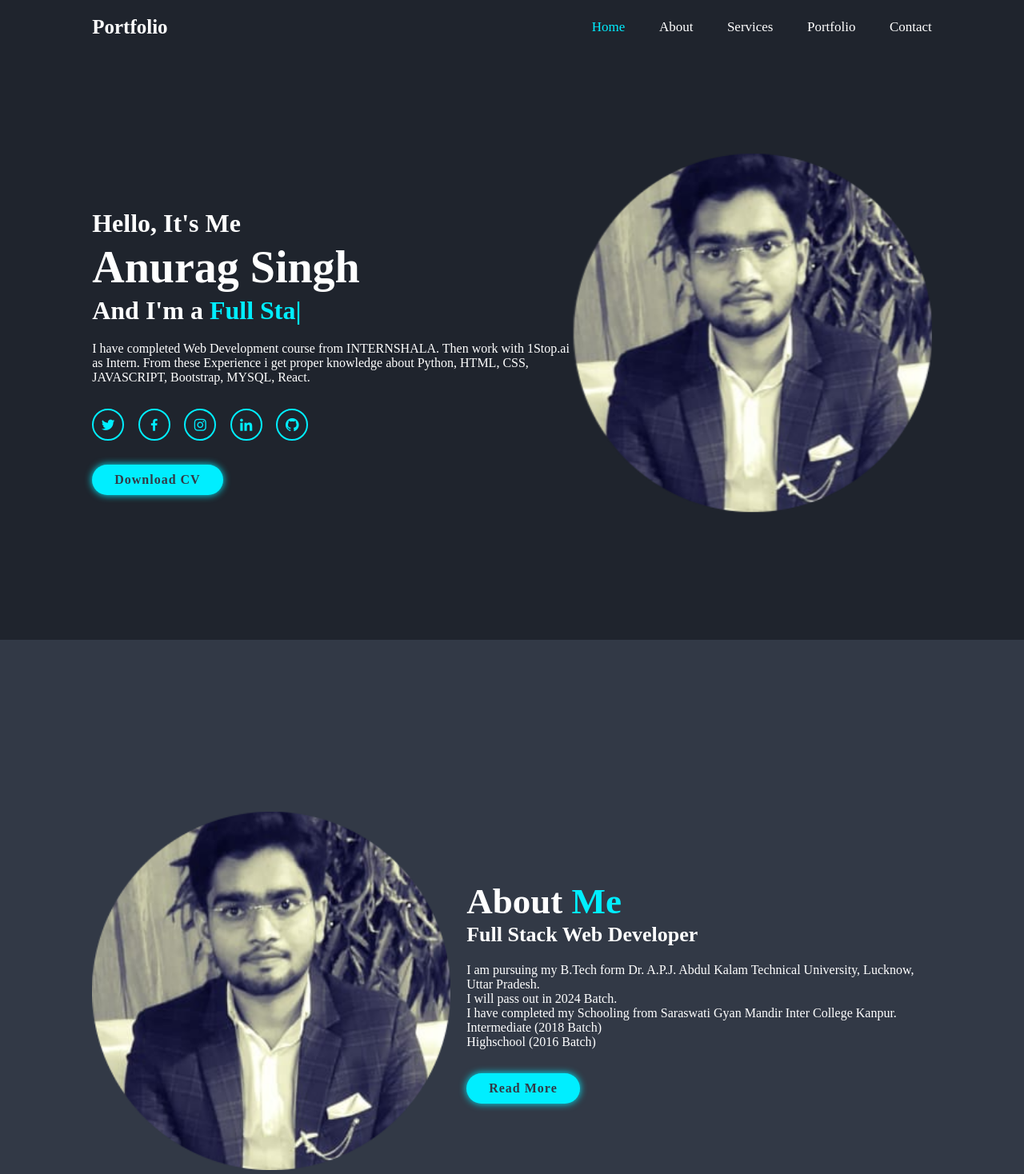
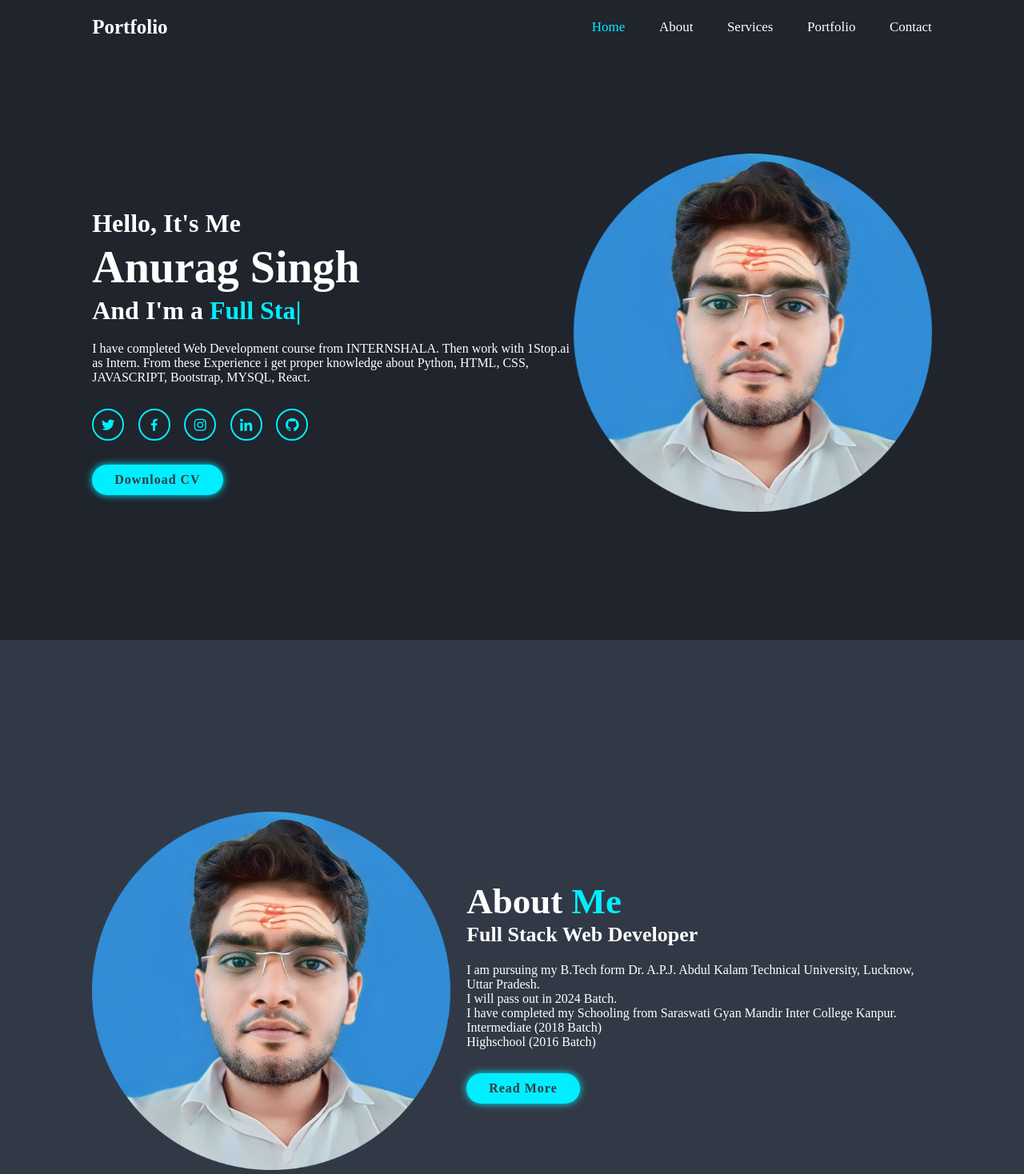
Before and after one commit to anuragsingh-12/Portfolio-personal-web, a plain HTML site: page index.html in a window 1280 px wide. Shown: the top 1468 px of the page at 80% size. Drawn offline with nearby package versions, Linux system fonts and the light colour scheme.

Commit message:
photo change

```diff
--- a/index.html
+++ b/index.html
@@ -41,14 +41,14 @@
             <a href="Anurag Singh2 Resume.pdf" class="btn">Download CV</a>
         </div>
         <div class="home-img">
-            <img src="My Image-modified.png" alt="">
+            <img src="anu imag-modified.png" alt="">
         </div>
     </section>
 
 <!---------about Section design----------->
 <section class="about" id="about">
     <div class="about-img">
-        <img src="My Image-modified.png" alt="">
+        <img src="anu imag-modified.png" alt="">
     </div>
     <div class="about-content">
         <h2 class="heading">About <span>Me</span></h2>
```
Also changed, not shown: anu imag-modified.png (added).
